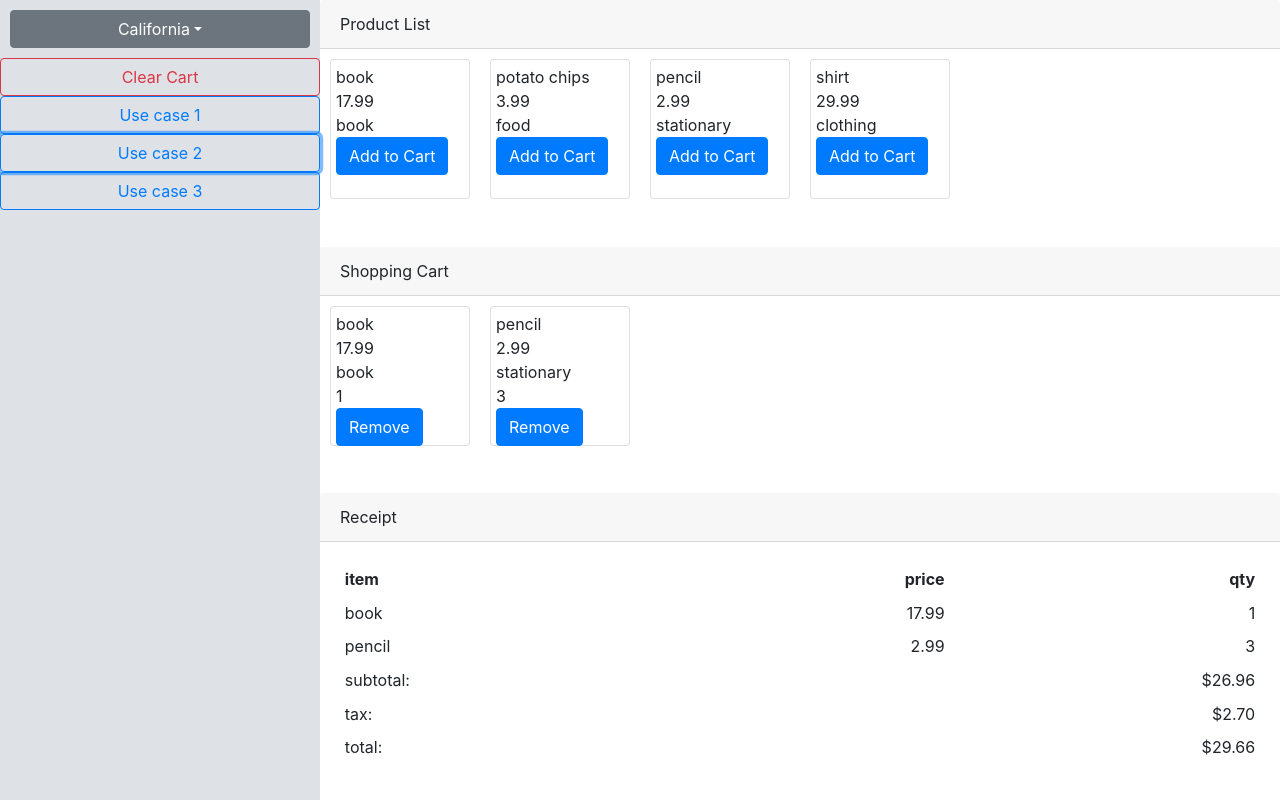
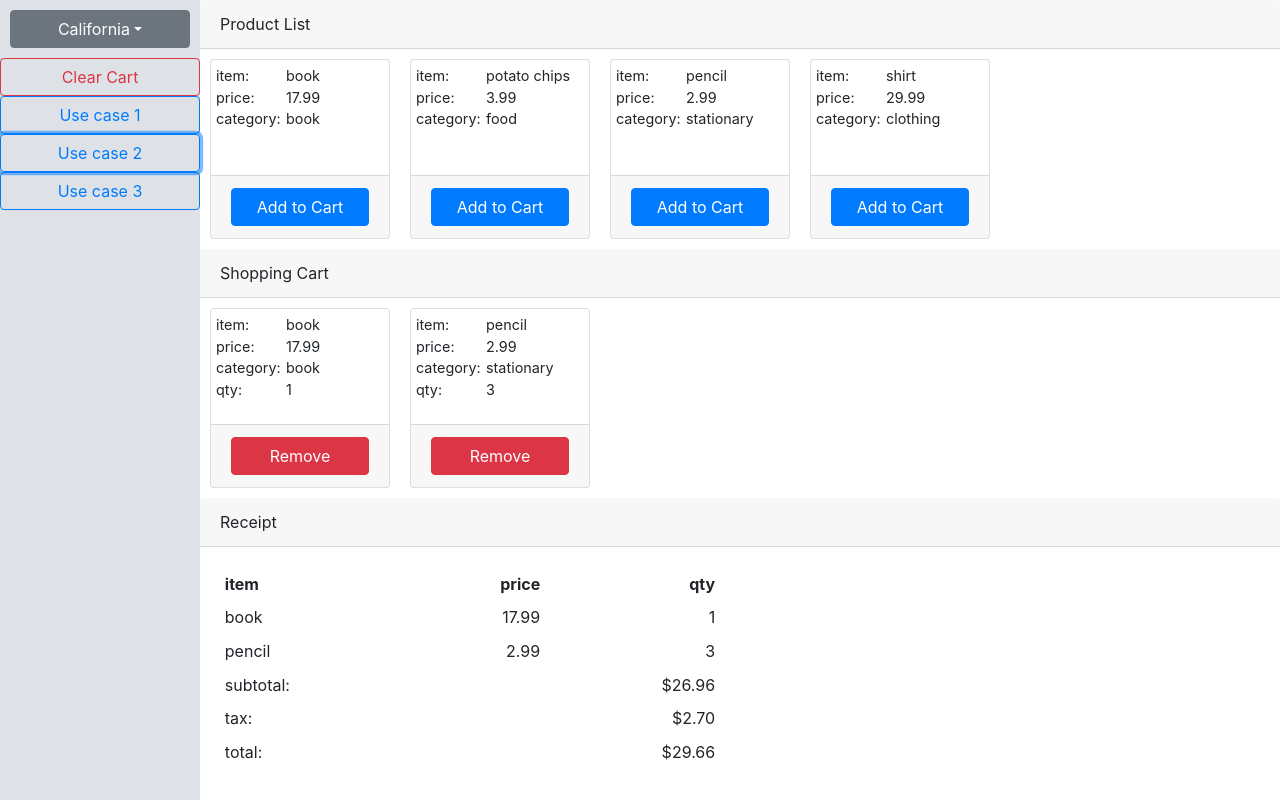
Before and after one commit to TONYHOKAN/shopping-receipt, a React (Create React App) app in the folder react_client/: page / in a window 1280 px wide. Both pictures are taken after a click on the button "Use case 2". Built offline with nearby package versions, Linux system fonts and the light colour scheme.

Commit message:
App.js - make left panel fixed width - make product wrap if not enough space Product.js - update layout - use Row and Col to display product data Receipt.js - assign width ratio for three column - make table maxWidth to avoid too width

```diff
--- a/react_client/src/components/App.js
+++ b/react_client/src/components/App.js
@@ -15,9 +15,8 @@ import Receipt from './Receipt'
 
 const style = {
   leftPanel: {
-    flex: 1,
     backgroundColor: '#dee2e6',
-    minWidth: '200px'
+    width: '200px'
   },
   rightPanel: {
     flex: 3,
@@ -34,14 +33,16 @@ const style = {
   },
   productListCardBody: {
     display: 'flex',
-    padding: '0px'
+    padding: '0px',
+    flexWrap: 'wrap'
   },
   shoppingCart: {
     flex: 1
   },
   shoppingCartCardBody: {
     display: 'flex',
-    padding: '0px'
+    padding: '0px',
+    flexWrap: 'wrap'
   },
   receipt: {
     flex: 1,
@@ -192,7 +193,7 @@ class App extends Component {
                   <Product
                     key={`product_${product.id}`}
                     product={product}
-                    actionButton={<Button color="primary" onClick={() => this.addToCart(product)}>Add to Cart</Button>}
+                    actionButton={<Button style={{ width: '100%' }} color="primary" onClick={() => this.addToCart(product)}>Add to Cart</Button>}
                   />))}
               </CardBody>
             </div>
@@ -203,7 +204,7 @@ class App extends Component {
                   <Product
                     key={`product_${this.state.shoppingCart[key].id}`}
                     product={this.state.shoppingCart[key]}
-                    actionButton={<Button color="primary" onClick={() => this.removeProductFromCart(this.state.shoppingCart[key].id)}>Remove</Button>}
+                    actionButton={<Button style={{ width: '100%' }} color="danger" onClick={() => this.removeProductFromCart(this.state.shoppingCart[key].id)}>Remove</Button>}
                   />))}
               </CardBody>
             </div>
--- a/react_client/src/components/Product.js
+++ b/react_client/src/components/Product.js
@@ -1,25 +1,33 @@
 import React from 'react'
-import { Card, CardBody } from 'reactstrap'
+import { Card, CardBody, CardFooter, Row, Col } from 'reactstrap'
 import PropTypes from 'prop-types'
 
 const Product = (props) => {
   const { product, actionButton } = props
   const { name, category, price, qty } = product
   return (
-    <Card style={{ width: '140px', height: '140px', margin: '10px' }}>
+    <Card style={{ width: '180px', height: '180px', margin: '10px', fontSize: '0.9rem' }}>
       <CardBody style={{ padding: '5px' }}>
-        <div>
-          {name}
-        </div>
-        <div>
-          {price}
-        </div>
-        <div>
-          {category}
-        </div>
-        { qty && <div>{qty}</div>}
-        { actionButton }
+        <Row noGutters={true}>
+          <Col sm="5">item:</Col>
+          <Col sm="7">{name}</Col>
+        </Row>
+        <Row noGutters={true}>
+          <Col sm="5">price:</Col>
+          <Col sm="7">{price}</Col>
+        </Row>
+        <Row noGutters={true}>
+          <Col sm="5">category:</Col>
+          <Col sm="7">{category}</Col>
+        </Row>
+        { qty && (
+          <Row noGutters={true}>
+            <Col sm="5">qty:</Col>
+            <Col sm="7">{qty}</Col>
+          </Row>
+        )}
       </CardBody>
+      { actionButton && <CardFooter>{ actionButton }</CardFooter>}
     </Card>
   )
 }
--- a/react_client/src/components/Receipt.js
+++ b/react_client/src/components/Receipt.js
@@ -7,15 +7,18 @@ import { calculateCartSubTotalTaxTotal } from '../services/receipt'
 const style = {
   itemColumn: {
     border: 'none',
-    textAlign: 'left'
+    textAlign: 'left',
+    width: '30%'
   },
   priceColumn: {
     border: 'none',
-    textAlign: 'right'
+    textAlign: 'right',
+    width: '35%'
   },
   qtyColumn: {
     border: 'none',
-    textAlign: 'right'
+    textAlign: 'right',
+    width: '35%'
   }
 }
 
@@ -26,7 +29,7 @@ const Receipt = (props) => {
   }
   const { subtotal, tax, total } = calculateCartSubTotalTaxTotal(location, shoppingCart)
   return (
-    <Table size="sm" className="borderless">
+    <Table style={{ maxWidth: '500px' }} size="sm">
       <thead style={{ border: 'none' }}>
         <tr>
           <th style={style.itemColumn}>item</th>
```
